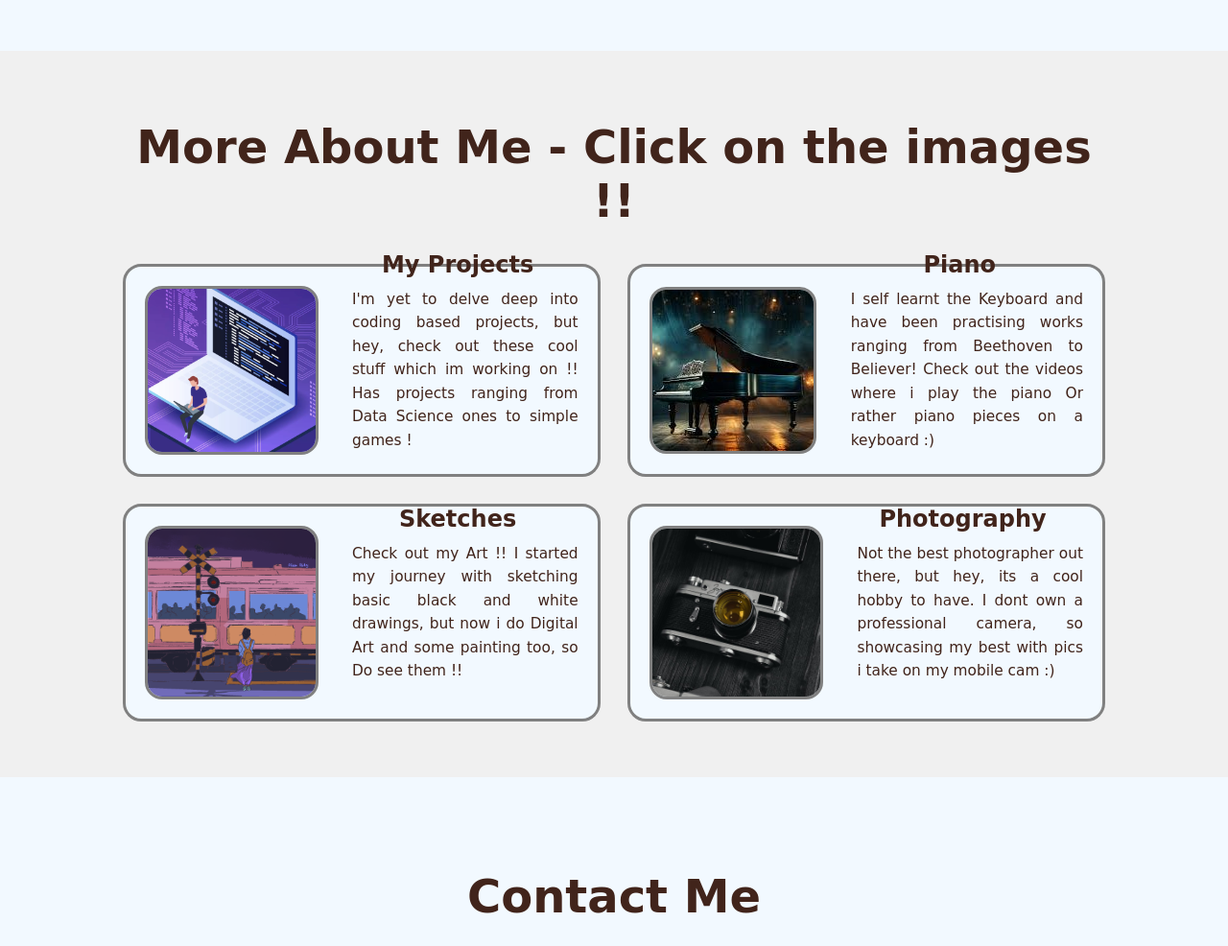
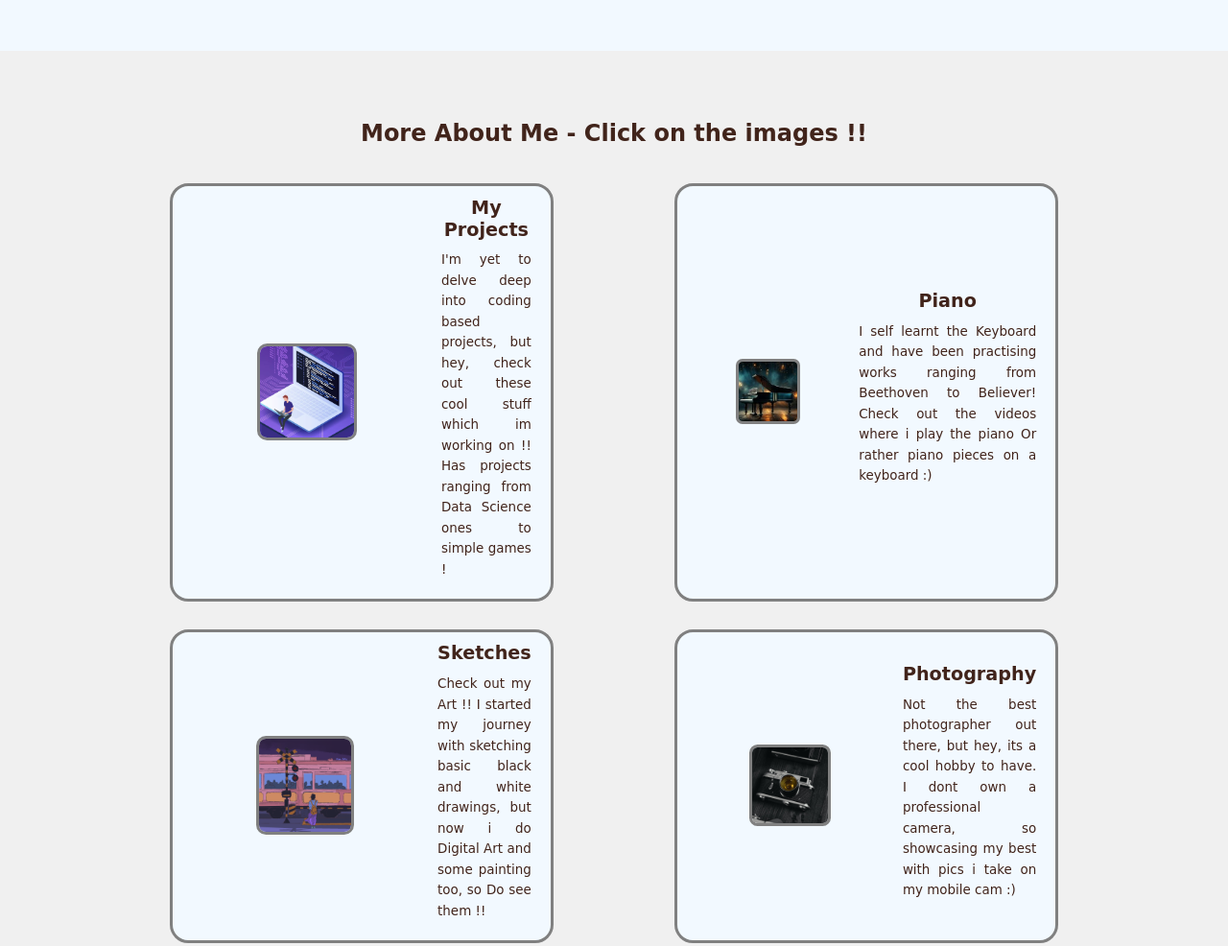
Before and after one commit to vsl366/website, a plain HTML site: page index.html in a window 1280 px wide. Shown: the part 2240-3226 px from the top of the page at 96% size. Drawn offline with nearby package versions, Linux system fonts and the light colour scheme.

Commit message:
Update newstyle.css

```diff
--- a/newstyle.css
+++ b/newstyle.css
@@ -560,18 +560,16 @@ span {
 .more-box .heading {
     margin-top: 1.5rem;
     margin-bottom: 4rem;
+    font-size: 2.5rem;
+    color: var(--edu-content);
 }
 
 .wrapper {
     display: grid;
-    grid-template-columns: repeat(4, 1fr);
+    grid-template-columns: repeat(2, 1fr); /* Always 2 columns */
     gap: 3rem;
-}
-
-.wrapper {
-    display: grid;
-    grid-template-columns: repeat(auto-fill, minmax(350px, 1fr)); /* Adjusted grid template */
-    gap: 3rem;
+    grid-template-rows: repeat(2, auto); /* 2 rows */
+    justify-items: center;
 }
 
 .More-item {
@@ -586,18 +584,16 @@ span {
     cursor: pointer;
     color: var(--edu-content);
     transition: 0.4s ease-in-out;
+    width: 100%; /* Ensure full width within grid item */
+    max-width: 400px; /* Control max width */
 }
-.More-item:hover{
+
+.More-item:hover {
     border: 3px solid var(--line-dot);
     box-shadow: 0 0 15px var(--glow-color);
     transform: scale(1.05);
 }
-.More h2{
-    color: var(--edu-content);
-}
-.More-item a{
-    display:contents;
-}
+
 .More-item img {
     width: 40%;
     border-radius: 10%;
@@ -605,8 +601,8 @@ span {
     margin-right: 20px;
 }
 
-.More-item img:hover{
-    border: 3px solid var(--line-dot) ;
+.More-item img:hover {
+    border: 3px solid var(--line-dot);
 }
 
 .More-item .text-content {
@@ -617,19 +613,19 @@ span {
 }
 
 .More-item h2 {
-    font-size: 2.5rem;
+    font-size: 2rem;
     margin: 0;
-    margin-top: -4rem;
+    margin-top: -1rem;
     margin-bottom: 1rem;
     text-align: center;
+    color: var(--edu-content);
 }
 
 .More-item p {
     line-height: 1.6;
-    font-size: 1.6rem;
+    font-size: 1.4rem;
     font-family: cursive;
     margin: 0;
-    margin-left: 1.6rem;
     text-align: justify;
     justify-content: center;
 }
```
